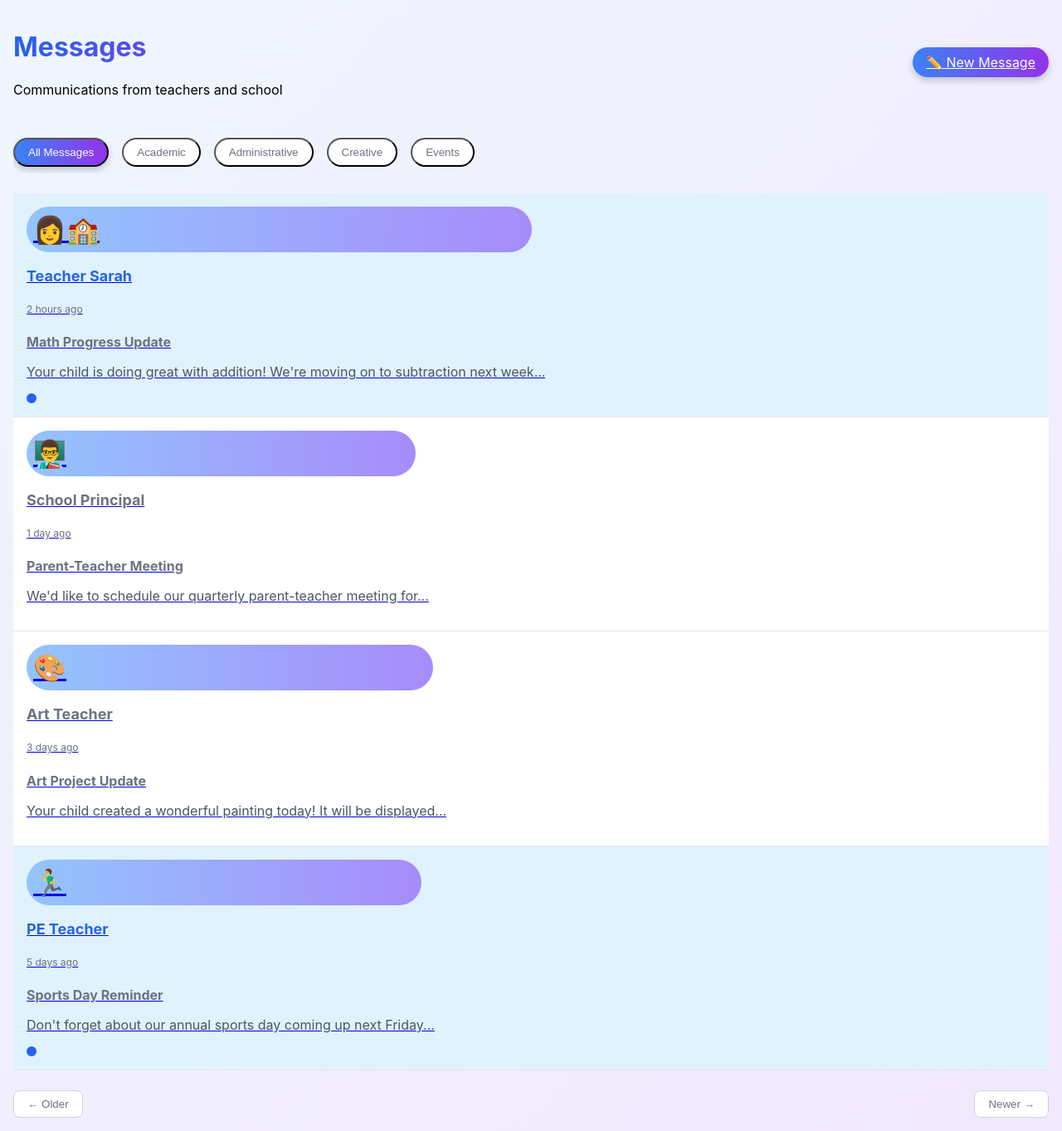
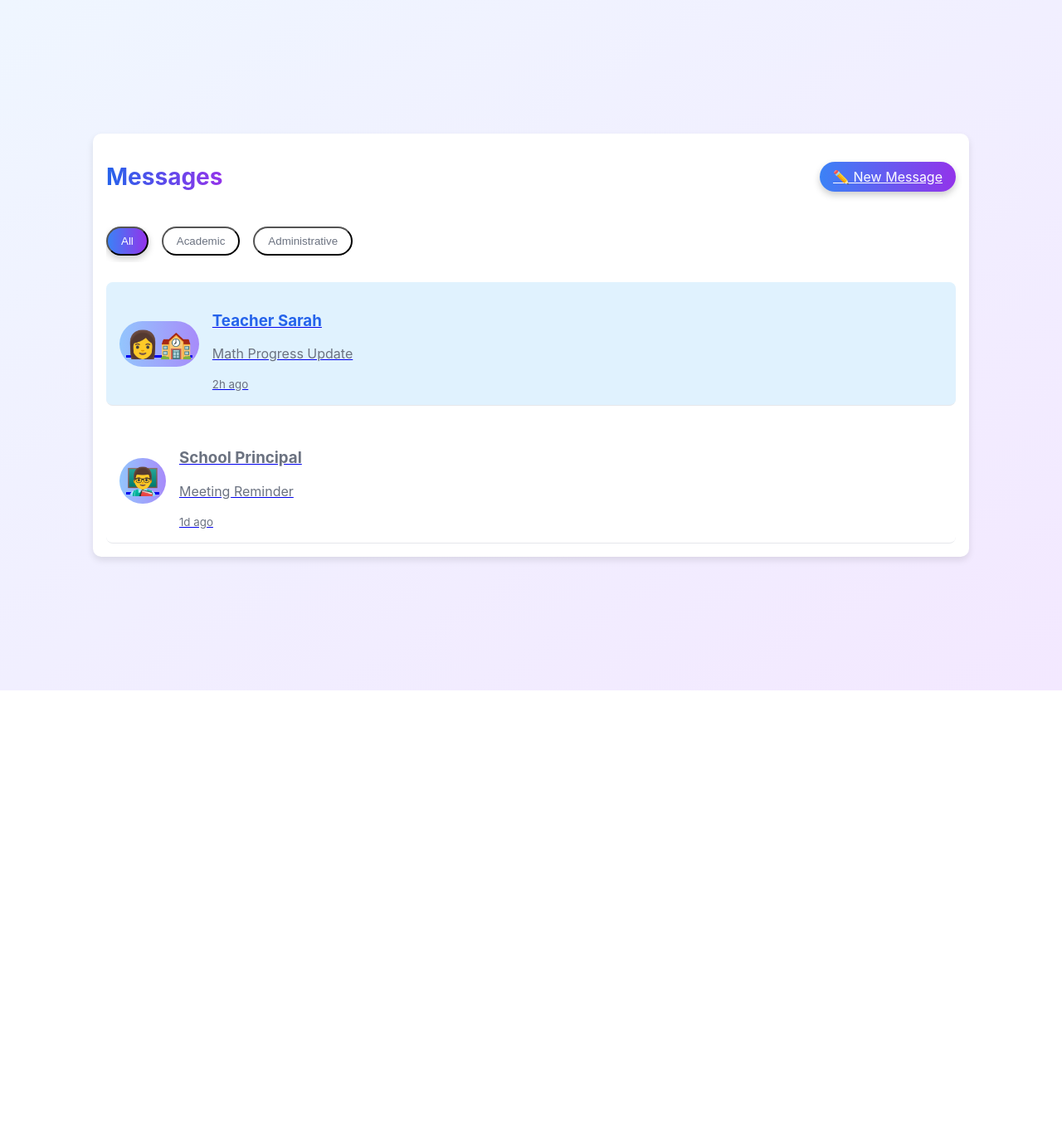
Before and after one commit to FidoMajawa/ParentEdu, a React (Create React App) app: page /messages in a window 1280 px wide. Shown: the whole page at 83% size. After the commit the page ends 832 px from the top, so only its background shows below. Built offline with nearby package versions, Linux system fonts and the light colour scheme.

Commit message:
third commit

```diff
--- a/src/pages/notifications.js
+++ b/src/pages/notifications.js
@@ -2,41 +2,47 @@ import React, { useState } from 'react';
 import { Link } from 'react-router-dom';
 import styled from 'styled-components';
 
-// Styled components
 const Container = styled.div`
   min-height: 100vh;
   background: linear-gradient(to bottom right, #eff6ff, #f3e8ff);
   padding: 1rem;
+  display: flex;
+  justify-content: center;
+  align-items: center;
+`;
+
+const Wrapper = styled.div`
+  width: 100%;
+  max-width: 1024px;
+  display: flex;
+  flex-direction: column;
+  padding: 1rem;
+  box-shadow: 0 4px 8px rgba(0, 0, 0, 0.1);
+  border-radius: 10px;
+  background: white;
 `;
 
 const Header = styled.div`
   display: flex;
   flex-direction: column;
-  justify-content: center;
-  align-items: flex-start;
-  margin-bottom: 2rem;
+  justify-content: space-between;
+  align-items: center;
+  margin-bottom: 1.5rem;
 
   @media (min-width: 768px) {
     flex-direction: row;
-    justify-content: space-between;
-    align-items: center;
   }
 `;
 
 const Title = styled.h1`
-  font-size: 1.5rem;
+  font-size: 1.75rem;
   font-weight: bold;
   background: linear-gradient(to right, #2563eb, #9333ea);
   -webkit-background-clip: text;
   -webkit-text-fill-color: transparent;
-
-  @media (min-width: 768px) {
-    font-size: 2rem;
-  }
 `;
 
 const NewMessageButton = styled(Link)`
-  margin-top: 1rem;
   padding: 0.5rem 1rem;
   background: linear-gradient(to right, #3b82f6, #9333ea);
   color: white;
@@ -47,10 +53,6 @@ const NewMessageButton = styled(Link)`
   &:hover {
     box-shadow: 0 6px 12px rgba(0, 0, 0, 0.3);
   }
-
-  @media (min-width: 768px) {
-    margin-top: 0;
-  }
 `;
 
 const CategoriesContainer = styled.div`
@@ -58,257 +60,109 @@ const CategoriesContainer = styled.div`
   overflow-x: auto;
   padding-bottom: 0.5rem;
   margin-bottom: 1.5rem;
+  gap: 1rem;
+  scrollbar-width: none;
 `;
 
 const CategoryButton = styled.button`
+  flex-shrink: 0;
   padding: 0.5rem 1rem;
-  margin-right: 1rem;
   border-radius: 9999px;
   white-space: nowrap;
-  transition: background-color 0.3s ease, color 0.3s ease;
+  transition: all 0.3s ease;
+  background: ${({ active }) => (active ? 'linear-gradient(to right, #3b82f6, #9333ea)' : 'white')};
+  color: ${({ active }) => (active ? 'white' : '#6b7280')};
+  box-shadow: ${({ active }) => (active ? '0 4px 8px rgba(0, 0, 0, 0.2)' : 'none')};
+`;
 
-  &.active {
-    background: linear-gradient(to right, #3b82f6, #9333ea);
-    color: white;
-    box-shadow: 0 4px 8px rgba(0, 0, 0, 0.2);
-  }
-
-  &.inactive {
-    background: white;
-    color: #6b7280;
-  }
+const MessageList = styled.div`
+  display: flex;
+  flex-direction: column;
+  gap: 1rem;
 `;
 
 const MessageCard = styled(Link)`
   display: flex;
-  flex-direction: column;
+  align-items: center;
+  gap: 1rem;
   padding: 1rem;
   border-bottom: 1px solid #e5e7eb;
+  background-color: ${({ read }) => (read ? 'white' : '#e0f2fe')};
   transition: background-color 0.3s ease;
-
-  &.unread {
-    background-color: #e0f2fe;
-  }
-
-  &.read {
-    background-color: white;
-  }
-
-  @media (min-width: 768px) {
-    flex-direction: row;
-  }
+  border-radius: 8px;
 `;
 
 const MessageAvatar = styled.div`
   font-size: 2rem;
-  margin-bottom: 1rem;
   padding: 0.5rem;
   background: linear-gradient(to right, #93c5fd, #a78bfa);
   border-radius: 9999px;
-
-  @media (min-width: 768px) {
-    margin-bottom: 0;
-    margin-right: 1rem;
-  }
 `;
 
 const MessageDetails = styled.div`
   flex: 1;
 `;
 
-const MessageTitle = styled.h3`
+const EmptyState = styled.div`
+  text-align: center;
+  padding: 2rem;
   font-size: 1rem;
-  font-weight: bold;
-  color: ${props => (props.read ? '#6b7280' : '#2563eb')};
-
-  @media (min-width: 768px) {
-    font-size: 1.125rem;
-  }
-`;
-
-const MessageSubject = styled.h4`
-  font-size: 0.875rem;
-  color: #6b7280;
-  margin-bottom: 0.5rem;
-
-  @media (min-width: 768px) {
-    font-size: 1rem;
-  }
-`;
-
-const MessagePreview = styled.p`
-  color: #4b5563;
-  overflow: hidden;
-  text-overflow: ellipsis;
-  white-space: nowrap;
-`;
-
-const MessageTime = styled.span`
-  font-size: 0.75rem;
-  color: #6b7280;
-`;
-
-const MessageStatus = styled.div`
-  width: 0.75rem;
-  height: 0.75rem;
-  border-radius: 50%;
-  background-color: #2563eb;
-`;
-
-const EmptyState = styled.div`
-  background-color: white;
-  border-radius: 1rem;
+  background: white;
+  border-radius: 10px;
   box-shadow: 0 4px 8px rgba(0, 0, 0, 0.1);
-  padding: 2rem;
-  text-align: center;
-`;
-
-const BottomNavigation = styled.div`
-  display: flex;
-  flex-direction: column;
-  justify-content: center;
-  align-items: center;
-  margin-top: 1.5rem;
-
-  @media (min-width: 768px) {
-    flex-direction: row;
-    justify-content: space-between;
-  }
-`;
-
-const BottomButton = styled.button`
-  padding: 0.5rem 1rem;
-  background-color: white;
-  border: 1px solid #d1d5db;
-  color: #6b7280;
-  border-radius: 0.5rem;
-  transition: background-color 0.3s ease;
-  margin-bottom: 0.5rem;
-
-  &:hover {
-    background-color: #f3f4f6;
-  }
-
-  @media (min-width: 768px) {
-    margin-bottom: 0;
-  }
 `;
 
 const Messages = () => {
   const messages = [
-    {
-      id: 1,
-      sender: "Teacher Sarah",
-      avatar: "👩🏫",
-      subject: "Math Progress Update",
-      preview: "Your child is doing great with addition! We're moving on to subtraction next week...",
-      time: "2 hours ago",
-      read: false,
-      category: "academic"
-    },
-    {
-      id: 2,
-      sender: "School Principal",
-      avatar: "👨‍🏫",
-      subject: "Parent-Teacher Meeting",
-      preview: "We'd like to schedule our quarterly parent-teacher meeting for...",
-      time: "1 day ago",
-      read: true,
-      category: "administrative"
-    },
-    {
-      id: 3,
-      sender: "Art Teacher",
-      avatar: "🎨",
-      subject: "Art Project Update",
-      preview: "Your child created a wonderful painting today! It will be displayed...",
-      time: "3 days ago",
-      read: true,
-      category: "creative"
-    },
-    {
-      id: 4,
-      sender: "PE Teacher",
-      avatar: "🏃‍♂️",
-      subject: "Sports Day Reminder",
-      preview: "Don't forget about our annual sports day coming up next Friday...",
-      time: "5 days ago",
-      read: false,
-      category: "event"
-    }
+    { id: 1, sender: "Teacher Sarah", avatar: "👩🏫", subject: "Math Progress Update", preview: "Your child is doing great...", time: "2h ago", read: false, category: "academic" },
+    { id: 2, sender: "School Principal", avatar: "👨‍🏫", subject: "Meeting Reminder", preview: "Don't forget the meeting...", time: "1d ago", read: true, category: "administrative" },
   ];
 
   const categories = [
-    { id: "all", name: "All Messages" },
+    { id: "all", name: "All" },
     { id: "academic", name: "Academic" },
     { id: "administrative", name: "Administrative" },
-    { id: "creative", name: "Creative" },
-    { id: "event", name: "Events" }
   ];
 
   const [activeCategory, setActiveCategory] = useState("all");
 
   return (
     <Container>
-      <div className="max-w-4xl mx-auto">
+      <Wrapper>
         <Header>
-          <div>
           <Title>Messages</Title>
-            <p className="text-gray-600">Communications from teachers and school</p>
-          </div>
           <NewMessageButton to="/compose">✏️ New Message</NewMessageButton>
         </Header>
 
         <CategoriesContainer>
-          {categories.map(category => (
-            <CategoryButton
-              key={category.id}
-              onClick={() => setActiveCategory(category.id)}
-              className={activeCategory === category.id ? 'active' : 'inactive'}
-            >
+          {categories.map((category) => (
+            <CategoryButton key={category.id} onClick={() => setActiveCategory(category.id)} active={activeCategory === category.id}>
               {category.name}
             </CategoryButton>
           ))}
         </CategoriesContainer>
 
-        <div className="bg-white rounded-xl shadow-md overflow-hidden">
-          {messages
+        <MessageList>
+          {messages.filter(msg => activeCategory === "all" || msg.category === activeCategory).length > 0 ? (
+            messages
               .filter(msg => activeCategory === "all" || msg.category === activeCategory)
-            .map(message => (
-              <MessageCard
-                to={`/messages/${message.id}`}
-                key={message.id}
-                className={message.read ? 'read' : 'unread'}
-              >
-                <div className="p-4 flex items-start">
+              .map((message) => (
+                <MessageCard to={`/messages/${message.id}`} key={message.id} read={message.read}>
                   <MessageAvatar>{message.avatar}</MessageAvatar>
                   <MessageDetails>
-                    <div className="flex justify-between items-start">
-                      <MessageTitle read={message.read}>{message.sender}</MessageTitle>
-                      <MessageTime>{message.time}</MessageTime>
-                    </div>
-                    <MessageSubject>{message.subject}</MessageSubject>
-                    <MessagePreview>{message.preview}</MessagePreview>
+                    <h3 style={{ fontWeight: 'bold', color: message.read ? '#6b7280' : '#2563eb' }}>{message.sender}</h3>
+                    <p style={{ color: '#6b7280' }}>{message.subject}</p>
+                    <small style={{ color: '#6b7280' }}>{message.time}</small>
                   </MessageDetails>
-                  {!message.read && <MessageStatus />}
-                </div>
                 </MessageCard>
-            ))}
-        </div>
-
-        {messages.filter(msg => activeCategory === "all" || msg.category === activeCategory).length === 0 && (
+              ))
+          ) : (
             <EmptyState>
-            <div className="text-5xl mb-4">📭</div>
-            <h3>No messages found</h3>
-            <p>You don't have any messages in this category</p>
+              📭 No messages found
             </EmptyState>
           )}
-
-        <BottomNavigation>
-          <BottomButton>← Older</BottomButton>
-          <BottomButton>Newer →</BottomButton>
-        </BottomNavigation>
-      </div>
+        </MessageList>
+      </Wrapper>
     </Container>
   );
 };
```
Lines whose indentation alone changed are shown as unchanged.
